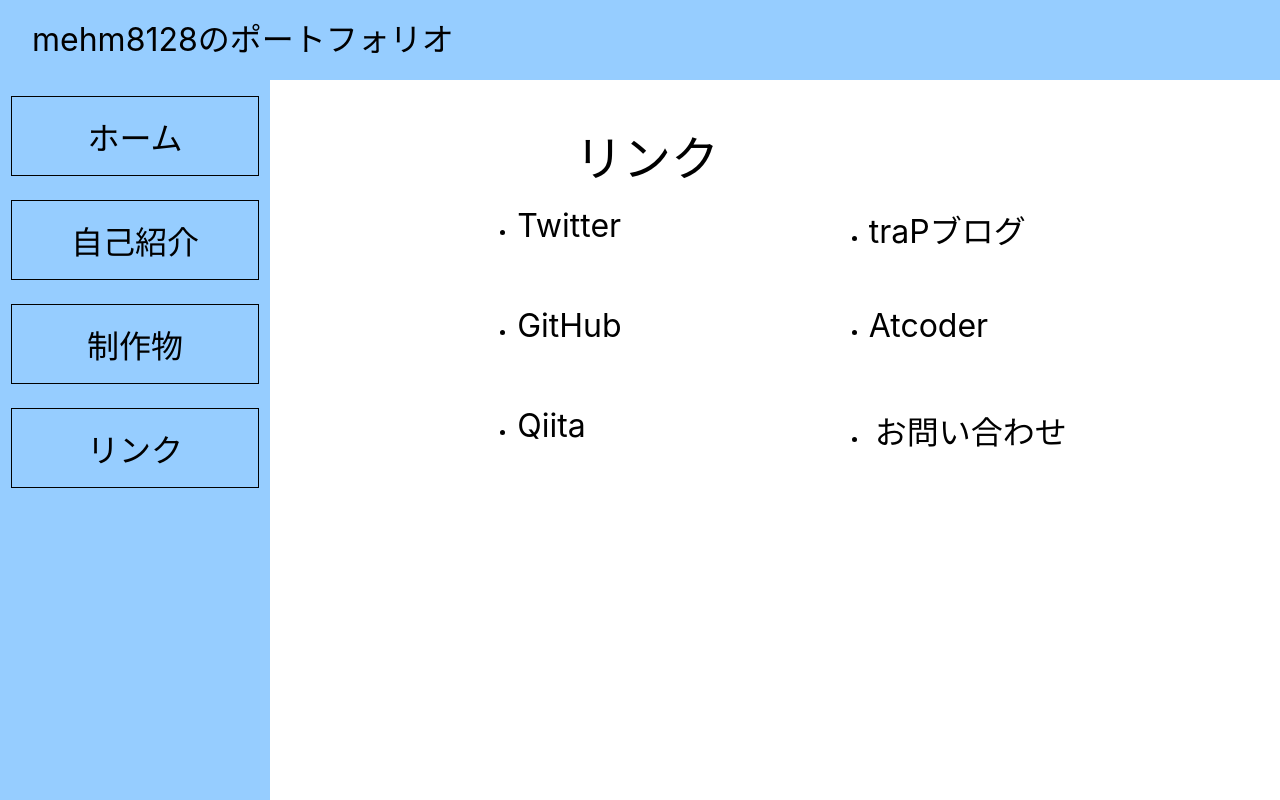
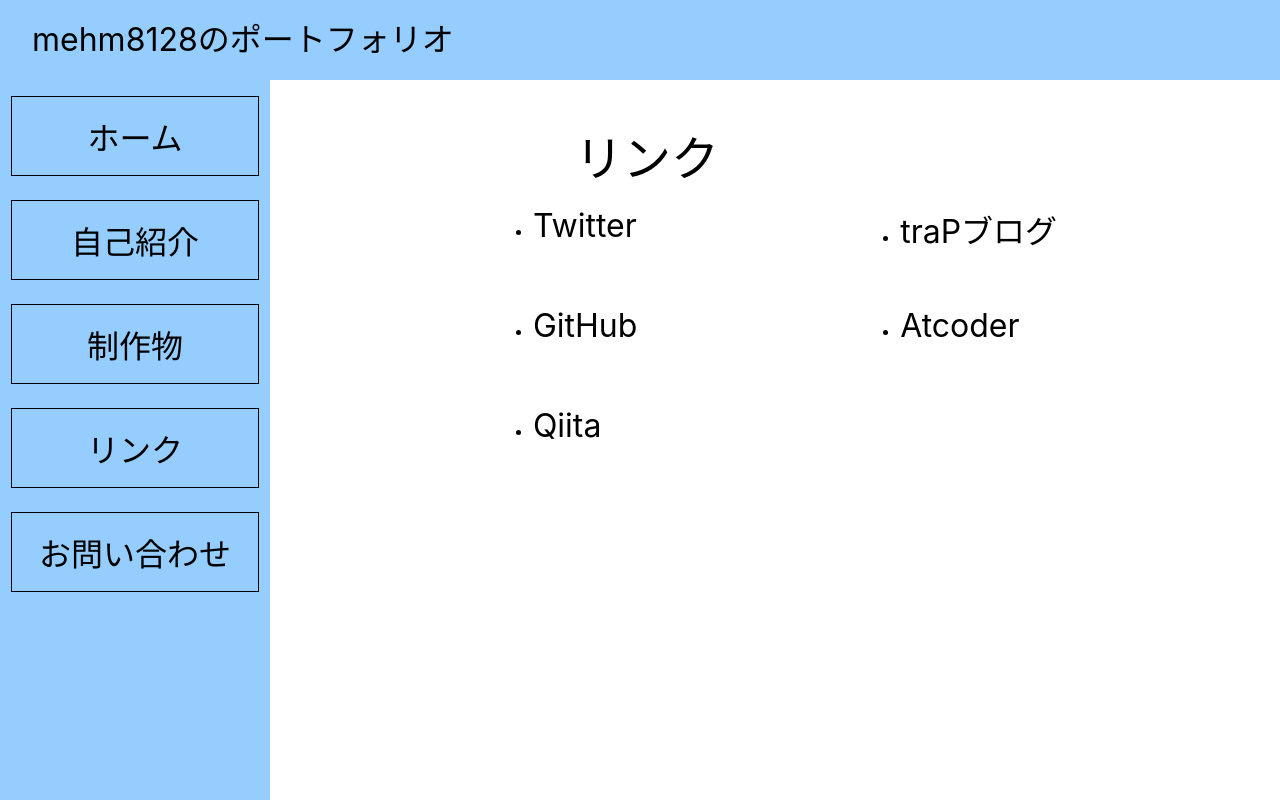
Before and after one commit to mehm8128/portfolio, a React (Create React App) app: page /links in a window 1280 px wide. Built offline with nearby package versions, Linux system fonts and the light colour scheme.

Commit message:
お問い合わせフォームへの移動ボタンの場所変更

```diff
--- a/src/components/SideBar.tsx
+++ b/src/components/SideBar.tsx
@@ -17,6 +17,9 @@ function SideBar() {
       <button onClick={() => navigate('/links')} className={styles.button}>
         リンク
       </button>
+      <button onClick={() => navigate('/contact')} className={styles.button}>
+        お問い合わせ
+      </button>
     </div>
   )
 }
--- a/src/pages/Links.tsx
+++ b/src/pages/Links.tsx
@@ -31,16 +31,7 @@ function Links() {
       </div>
       <div className={styles.itemList}>
         <ul className={styles.ul}>{listItems1}</ul>
-        <ul className={styles.ul}>
-          {listItems2}
-          <li className={styles.li}>
-            <span className={styles.itemContent}>
-              <button onClick={() => navigate('/contact')} className={styles.contactButton}>
-                お問い合わせ
-              </button>
-            </span>
-          </li>
-        </ul>
+        <ul className={styles.ul}>{listItems2}</ul>
       </div>
     </div>
   )
```
